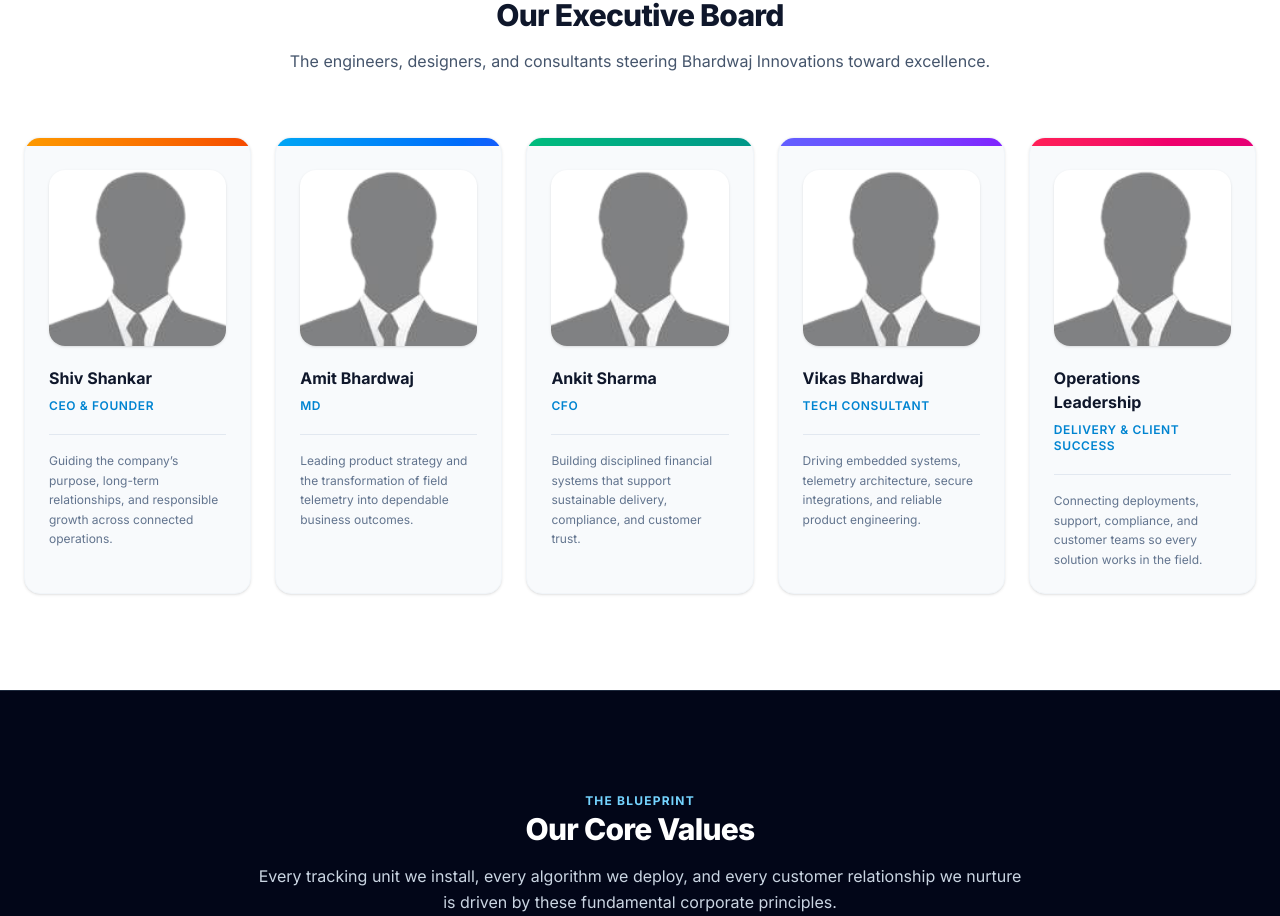
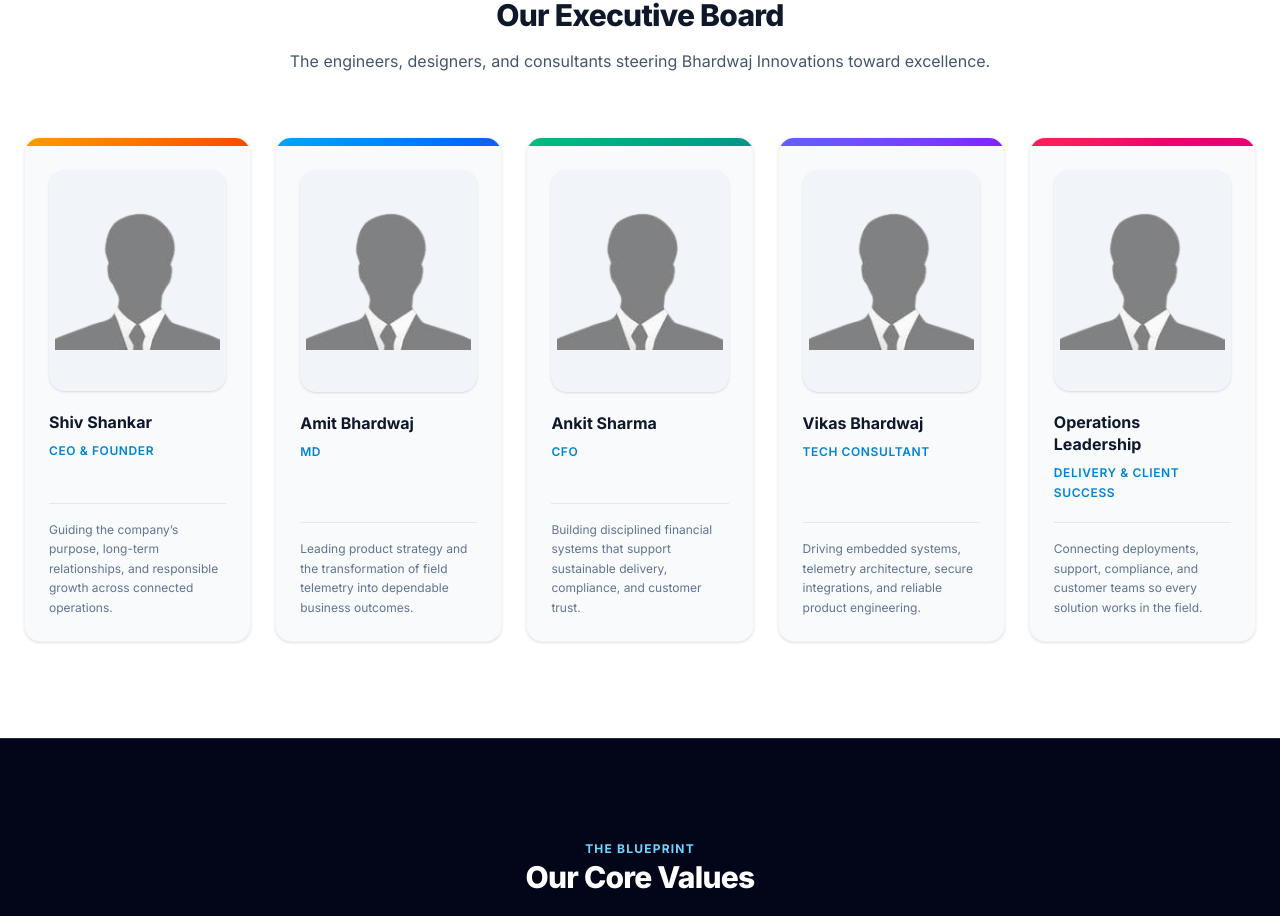
Before and after one commit to Jangra231/bhardwaj-innovationw, a Next.js app: page /about in a window 1280 px wide. Shown: the part 2550-3466 px from the top of the page. Built offline with nearby package versions, Linux system fonts and the light colour scheme.

Commit message:
changes hero-about

```diff
--- a/app/about/page.tsx
+++ b/app/about/page.tsx
@@ -599,21 +599,24 @@ export default function AboutPage() {
             </p>
           </div>
 
-          <div className="grid sm:grid-cols-2 lg:grid-cols-5 gap-6 text-left">
+          <div className="grid grid-cols-1 gap-6 text-left sm:grid-cols-2 lg:grid-cols-3 xl:grid-cols-5 items-stretch">
             {teamMembers.map((member, i) => (
               <motion.div
                 key={i}
                 whileHover={{ y: -8, scale: 1.02 }}
-                className="group relative overflow-hidden rounded-2xl border border-slate-100 bg-slate-50 shadow-sm transition-all duration-300 hover:border-sky-200 hover:shadow-xl"
+                className="group relative flex h-full min-w-0 flex-col overflow-hidden rounded-2xl border border-slate-100 bg-slate-50 shadow-sm transition-all duration-300 hover:border-sky-200 hover:shadow-xl"
               >
                 <div className={`h-2 bg-linear-to-r ${member.gradient}`} />
-                <div className="space-y-5 p-6">
-                  <div className="relative flex h-44 w-full items-center justify-center overflow-hidden rounded-2xl bg-white text-sky-600 shadow-sm transition-transform duration-300 group-hover:scale-[1.02]">
+                <div className="flex flex-1 flex-col space-y-5 p-5 sm:p-6">
+                  <div className="relative aspect-[4/3] w-full shrink-0 overflow-hidden rounded-2xl bg-slate-100 p-1.5 text-sky-600 shadow-sm transition-transform duration-300 group-hover:scale-[1.02] sm:aspect-[4/3] md:aspect-[5/4] xl:aspect-[4/5]"
+>
+
                     {member.image ? (
                       <img
                         src={member.image}
                         alt={member.name}
-                        className="h-full w-full object-cover"
+                        className="h-full w-full object-contain object-center"
+
                       />
                     ) : (
                       <div className="flex h-full w-full flex-col items-center justify-center gap-3 bg-linear-to-br from-slate-100 via-white to-sky-50">
@@ -623,15 +626,15 @@ export default function AboutPage() {
                       </div>
                     )}
                   </div>
-                  <div className="space-y-2">
-                    <h4 className="text-base font-bold text-slate-900 group-hover:text-sky-600 transition-colors">
+                  <div className="min-w-0 space-y-2">
+                    <h4 className="break-words text-base font-bold leading-snug text-slate-900 transition-colors group-hover:text-sky-600">
                       {member.name}
                     </h4>
-                    <span className="block text-xs font-semibold uppercase tracking-wider text-sky-600">
+                    <span className="block break-words text-xs font-semibold uppercase leading-relaxed tracking-wider text-sky-600">
                       {member.role}
                     </span>
                   </div>
-                  <p className="border-t border-slate-200 pt-4 text-xs leading-relaxed text-slate-500">
+                  <p className="mt-auto break-words border-t border-slate-200 pt-4 text-xs leading-relaxed text-slate-500">
                     {member.bio}
                   </p>
                 </div>
--- a/app/page.tsx
+++ b/app/page.tsx
@@ -91,7 +91,7 @@ const AnimatedText = ({
 
   return (
     <span
-      className={`inline-block w-[10ch] whitespace-nowrap ${className ?? ""}`}
+      className={`inline-block w-[11ch] whitespace-nowrap ${className ?? ""}`}
     >
       {displayText || "\u00A0"}
     </span>
@@ -371,18 +371,10 @@ className="absolute bottom-16 -left-16 sm:left-8 xl:left-20 w-48 h-48 sm:w-64 sm
             initial={{ opacity: 0, x: -30 }}
             animate={{ opacity: 1, x: 0 }}
             transition={{ duration: 0.6, ease: "easeOut" }}
-            className="mx-auto w-full max-w-2xl space-y-8 text-center lg:mx-0 lg:text-left"
+            className="mx-auto w-full max-w-2xl space-y-6 text-center lg:mx-0 lg:text-left"
 
           >
-            <motion.div
-              initial={{ opacity: 0, scale: 0.9 }}
-              animate={{ opacity: 1, scale: 1 }}
-              transition={{ delay: 0.1, duration: 0.4 }}
-              className="inline-flex items-center gap-2 px-3 py-1.5 rounded-full bg-sky-50 border border-sky-200 text-sky-700 text-sm font-semibold tracking-wide shadow-sm animate-pulse-glow"
-            >
-              <span className="flex h-2 w-2 rounded-full bg-sky-400 animate-ping"></span>
-              Enterprise IoT & Telematics Leaders
-            </motion.div>
+
             <motion.h1
               initial={{ opacity: 0, y: 15 }}
               animate={{ opacity: 1, y: 0 }}
@@ -391,12 +383,15 @@ className="absolute bottom-16 -left-16 sm:left-8 xl:left-20 w-48 h-48 sm:w-64 sm
 
 
             >
-              Smart{" "}
-              <AnimatedText
-                words={heroWords}
-                className="text-transparent bg-clip-text bg-linear-to-r from-sky-400 to-sky-600"
-              />{" "}
+                            <span className="whitespace-nowrap">
+                Smart{" "}
+                <AnimatedText
+                  words={heroWords}
+                  className="text-transparent bg-clip-text bg-linear-to-r from-sky-400 to-sky-600"
+                />
+              </span>{" "}
               Solutions for a{" "}
+
               <span className="text-transparent bg-clip-text bg-linear-to-r from-sky-400 to-sky-600">
                 Connected
               </span>{" "}
```
